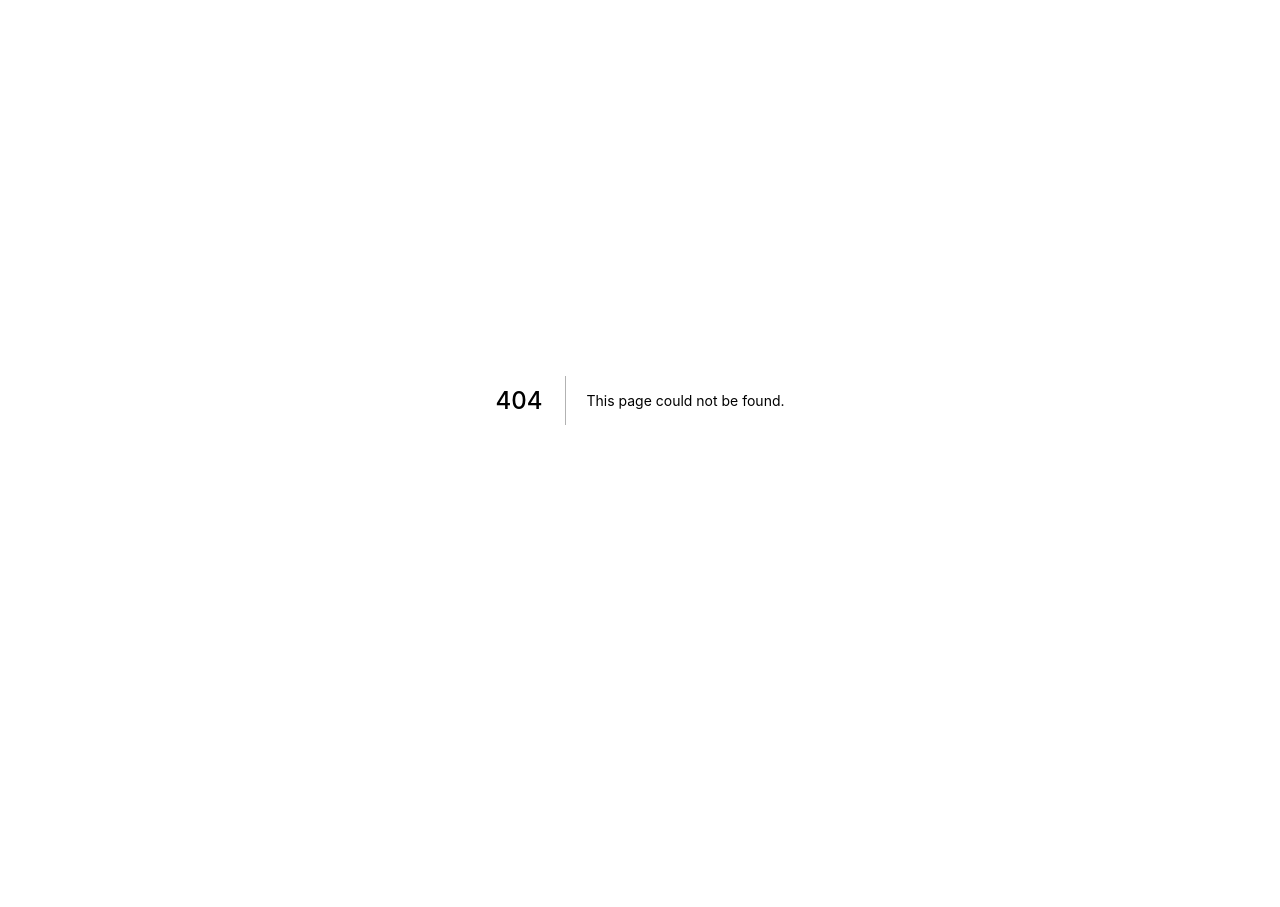
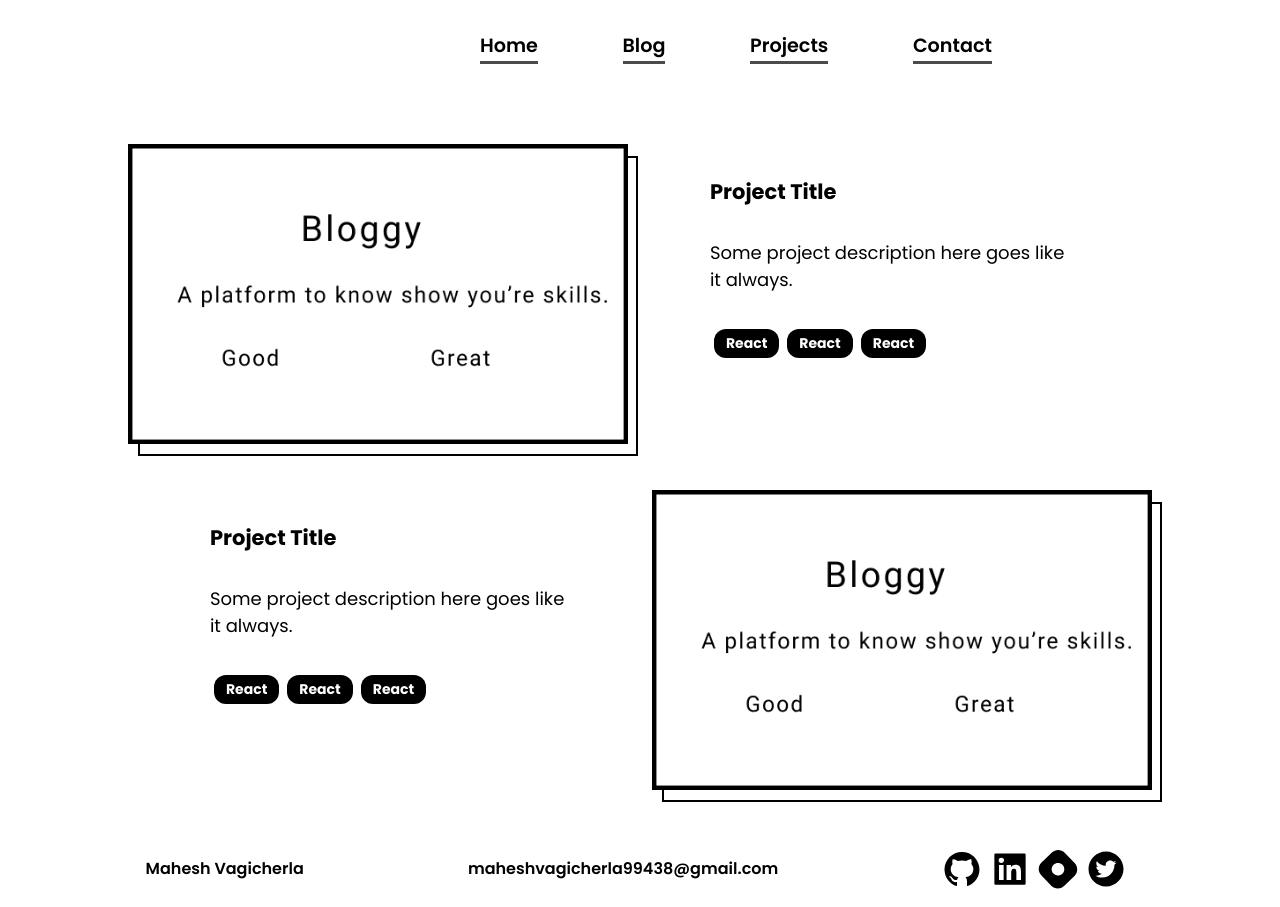
Before and after one commit to b4s36t4/Portfolio, a Next.js app: page /projects in a window 1280 px wide. Before the commit this address had no page. Before the commit the page ends 800 px from the top, so only its background shows below. Built offline with nearby package versions, Linux system fonts and the light colour scheme.

Commit message:
projects page

```diff
--- a/components/Header.jsx
+++ b/components/Header.jsx
@@ -1,17 +1,15 @@
 import Link from "next/link";
 import React, { useState } from "react";
 import styles from "../styles/Header.module.css";
-import { motion, AnimateSharedLayout } from "framer-motion";
 const Header = () => {
   const [mobile, setMobile] = useState(false);
   return (
     <div>
-      <AnimateSharedLayout>
-        <motion.div layout className={styles.menuButton}>
+      <div layout className={styles.menuButton}>
         {mobile ? (
-            <motion.span layout>
-              <motion.svg
-                layout
+          <span layout>
+            <svg
+              layout={true}
               onClick={() => setMobile(!mobile)}
               width="35"
               height="35"
@@ -19,19 +17,19 @@ const Header = () => {
               fill="none"
               xmlns="http://www.w3.org/2000/svg"
             >
-                <motion.path
-                  layout
+              <path
+                layout={true}
                 fillRule="evenodd"
                 clipRule="evenodd"
                 d="M6.00848 46.4248C4.47071 48.0108 4.50985 50.5432 6.09591 52.0809C7.68196 53.6187 10.2143 53.5796 11.7521 51.9935L30.1477 33.0203L47.1434 49.2939C48.739 50.8218 51.2711 50.7668 52.7989 49.1712C54.3267 47.5756 54.2718 45.0435 52.6762 43.5157L35.7166 27.2766L52.8216 9.63444C54.3594 8.04839 54.3203 5.51603 52.7342 3.97826C51.1482 2.44049 48.6158 2.47963 47.078 4.06569L29.9382 21.7437L10.0615 2.71138C8.4659 1.18355 5.93383 1.2385 4.406 2.83412C2.87816 4.42974 2.93311 6.9618 4.52873 8.48964L24.3694 27.4874L6.00848 46.4248Z"
                 fill="black"
               />
-              </motion.svg>
-            </motion.span>
+            </svg>
+          </span>
         ) : (
-            <motion.span layout>
-              <motion.svg
-                layout
+          <span layout>
+            <svg
+              layout={true}
               onClick={() => setMobile(!mobile)}
               width="35"
               height="35"
@@ -39,47 +37,46 @@ const Header = () => {
               fill="none"
               xmlns="http://www.w3.org/2000/svg"
             >
-                <motion.path
-                  layout
+              <path
+                layout={true}
                 fillRule="evenodd"
                 clipRule="evenodd"
                 d="M0 4C0 1.79083 1.79086 0 4 0H63C65.2092 0 67 1.79083 67 4C67 6.20917 65.2092 8 63 8H4C1.79086 8 0 6.20917 0 4ZM0 40C0 37.7908 1.79086 36 4 36H63C65.2092 36 67 37.7908 67 40C67 42.2092 65.2092 44 63 44H4C1.79086 44 0 42.2092 0 40ZM4 18C1.79086 18 0 19.7908 0 22C0 24.2092 1.79086 26 4 26H63C65.2092 26 67 24.2092 67 22C67 19.7908 65.2092 18 63 18H4Z"
                 fill="black"
               />
-              </motion.svg>
-            </motion.span>
+            </svg>
+          </span>
         )}
-        </motion.div>
-      </AnimateSharedLayout>
-      <motion.div
+      </div>
+      <div
         animate={{ opacity: [0, 0.5, 1] }}
         transition={{ duration: "0.3s", type: "spring", bounce: 0.3 }}
         className={mobile ? styles.headerMobile : styles.header}
       >
         <Link href="/">
-          <motion.span
+          <span
             animate={{ opacity: [0.1, 0.3, 0.5, 0.7, 0.9, 1] }}
             transition={{ duration: 0.5 }}
           >
             <p>Home</p>
-          </motion.span>
+          </span>
         </Link>
         <Link href="/posts">
-          <motion.span>
+          <span>
             <p>Blog</p>
-          </motion.span>
+          </span>
         </Link>
         <Link href="/projects">
-          <motion.span>
+          <span>
             <p>Projects</p>
-          </motion.span>
+          </span>
         </Link>
         <Link href="/contact">
-          <motion.span>
+          <span>
             <p>Contact</p>
-          </motion.span>
+          </span>
         </Link>
-      </motion.div>
+      </div>
     </div>
   );
 };
--- a/components/mdxComponents/index.jsx
+++ b/components/mdxComponents/index.jsx
@@ -5,6 +5,7 @@ import styled from "styled-components";
 import { HiClipboard } from "react-icons/hi/index";
 import js from "react-syntax-highlighter/dist/cjs/languages/hljs/javascript";
 import { AiFillCaretDown, AiFillCaretRight } from "react-icons/ai";
+import { useSpring, animated } from "react-spring";
 SyntaxHighlighter.registerLanguage("javascript", js);
 const h2 = styled.h2`
   font-size: 1.5rem;
--- a/pages/_app.js
+++ b/pages/_app.js
@@ -8,6 +8,7 @@ const ReactTooltip = dynamic(() => import("react-tooltip"), { ssr: false });
 
 function MyApp({ Component, pageProps }) {
   return (
+    <MDXProvider components={{ Fold: components.Fold }}>
       <Component {...pageProps}>
         <main />
         <Head>
@@ -15,6 +16,7 @@ function MyApp({ Component, pageProps }) {
         </Head>
         <ReactTooltip effect="solid" />
       </Component>
+    </MDXProvider>
   );
 }
 
--- a/pages/posts/[post].jsx
+++ b/pages/posts/[post].jsx
@@ -53,7 +53,7 @@ function Post({ post, content, files }) {
             {...content}
             components={{
               ...components,
-              Fold: components.Fold,
+              // Fold: components.Fold,
               code: components.Code,
             }}
             scope={{ styled }}
--- a/pages/posts/index.jsx
+++ b/pages/posts/index.jsx
@@ -1,24 +1,14 @@
 import React, { useEffect } from "react";
-import { promises as fs } from "fs";
+// import { promises as fs } from "fs";
 function Posts({ data }) {
-  useEffect(() => {
-    console.log(data);
+  const [index, setIndex] = React.useState(0);
+  const { x } = useSpring({
+    from: {
+      x: 0,
+    },
+    x: 1,
+    delay: 300,
   });
-  return (
-    <div>
-      <p>posts</p>
-    </div>
-  );
-}
-
-export async function getServerSideProps(ctx) {
-  const files = await fs.readdir(process.cwd());
-
-  return {
-    props: {
-      data: files,
-    },
-  };
 }
 
 export default Posts;
--- /dev/null
+++ b/pages/projects.jsx
@@ -0,0 +1,52 @@
+import React from "react";
+import Header from "../components/Header";
+import styles from "../styles/Projects.module.css";
+import Image from "next/image";
+import Footer from "../components/Footer";
+
+const ProjectTag = ({ text }) => {
+  return <div className={styles.projectTag}>{text}</div>;
+};
+
+const Project = ({ left = true }) => {
+  return (
+    <div className={left ? styles.project : styles.projectRight}>
+      <a href="https://github.com/b4s36t4">
+        <div className={styles.projectThum}>
+          <Image
+            className={`${styles.projectThum} z-40`}
+            src="/Project1.png"
+            alt="Project Image"
+            layout="fill"
+          />
+        </div>
+      </a>
+      <div className={styles.projectInfo}>
+        <h1 className={styles.projectTitle}>Project Title</h1>
+        <p className={`${styles.projectDescription} line-clamp-3`}>
+          Some project description here goes like it always.
+        </p>
+        <div className={styles.tags}>
+          <ProjectTag text="React" />
+          <ProjectTag text="React" />
+          <ProjectTag text="React" />
+        </div>
+      </div>
+    </div>
+  );
+};
+
+function Projects() {
+  return (
+    <>
+      <Header />
+      <div className={styles.projectsContainer}>
+        <Project />
+        <Project left={false} />
+      </div>
+      <Footer />
+    </>
+  );
+}
+
+export default Projects;
--- /dev/null
+++ b/styles/Projects.module.css
@@ -0,0 +1,98 @@
+.projectsContainer {
+  display: flex;
+  align-items: flex-start;
+  margin: 0 10%;
+  padding: 1rem 0;
+  flex-direction: column;
+}
+
+.project {
+  width: 100%;
+  display: flex;
+  align-items: flex-start;
+  justify-content: space-between;
+  margin: 2rem 0;
+}
+
+.projectRight {
+  width: 100%;
+  display: flex;
+  align-items: flex-start;
+  justify-content: space-between;
+  flex-direction: row-reverse;
+}
+
+.projectThum {
+  width: 500px;
+  height: 300px;
+  text-align: center;
+  position: relative;
+}
+
+.projectThum::after {
+  content: "";
+  position: relative;
+  display: block;
+  width: 100%;
+  left: 2%;
+  top: 4%;
+  height: 100%;
+  padding: 10px;
+  border: 2px solid #000;
+  transition: all 0.3s ease-in-out;
+}
+
+.projectThum:hover::after {
+  left: -2%;
+  top: -4%;
+}
+
+.projectInfo {
+  width: 100%;
+  margin: 2rem 8%;
+  display: flex;
+  flex-direction: column;
+  align-items: flex-start;
+  height: 250px;
+}
+
+.projectTitle {
+  font-size: 21px;
+  font-weight: 700;
+  margin-bottom: 2rem;
+}
+
+.projectTag {
+  font-size: 14px;
+  font-weight: 700;
+  padding: 0.25rem 0.75rem;
+  color: white;
+  border-radius: 12px;
+  background-color: #000;
+  margin: 0.25rem;
+  transition: all 0.3s ease-in-out;
+  cursor: pointer;
+}
+
+.projectTag:hover {
+  transform: scale(1.08);
+}
+
+.projectTag::selection {
+  background-color: rgb(238, 182, 182);
+  color: #000;
+}
+
+.projectDescription {
+  font-size: 18px;
+  font-weight: 400;
+  margin-bottom: 2rem;
+}
+
+.tags {
+  display: flex;
+  flex-direction: row;
+  align-items: flex-start;
+  overflow: hidden;
+  flex-flow: row wrap;
+}
--- a/styles/globals.css
+++ b/styles/globals.css
@@ -10,6 +10,7 @@ p {
   font-family: -apple-system, BlinkMacSystemFont, Segoe UI, Roboto, Oxygen,
     Ubuntu, Cantarell, Fira Sans, Droid Sans, Helvetica Neue, sans-serif;
   box-sizing: border-box;
+  font-family: Poppins, sans-serif;
 }
 
 a {
--- /dev/null
+++ b/x.cjs
@@ -0,0 +1,8 @@
+var flubber = require("flubber"); // Node classic
+const paths = [
+  "M37.4446 22.4389C36.0673 22.8045 34.6484 22.9896 33.2234 22.9895C28.8844 22.9895 24.8096 21.3032 21.7489 18.2437C19.7391 16.2229 18.2941 13.7109 17.5581 10.958C16.8221 8.20504 16.8208 5.30735 17.5542 2.55373C17.6458 2.20944 17.6452 1.84713 17.5525 1.50314C17.4598 1.15915 17.2783 0.84557 17.026 0.593865C16.7738 0.34216 16.4599 0.161177 16.1156 0.0690716C15.7713 -0.0230339 15.4089 -0.0230237 15.0646 0.0691012C11.6161 0.98775 8.46984 2.79676 5.9415 5.31466C-1.9805 13.2338 -1.9805 26.1242 5.9415 34.0474C7.82451 35.9402 10.0643 37.4409 12.5314 38.4626C14.9984 39.4844 17.6437 40.0069 20.3141 39.9999C22.9838 40.0074 25.6284 39.4853 28.0948 38.4639C30.5613 37.4425 32.8004 35.942 34.6826 34.0494C37.2033 31.5215 39.0138 28.3748 39.9321 24.9256C40.0234 24.5814 40.0226 24.2194 39.9299 23.8756C39.8373 23.5318 39.656 23.2184 39.4041 22.9667C39.1523 22.7149 38.8388 22.5337 38.4949 22.4411C38.151 22.3485 37.7888 22.3477 37.4446 22.4389ZM31.811 31.1767C30.305 32.6905 28.5136 33.8906 26.5405 34.7076C24.5674 35.5247 22.4518 35.9425 20.3161 35.9367C18.1797 35.9421 16.0635 35.5239 14.0898 34.7066C12.116 33.8892 10.324 32.6887 8.81724 31.1747C2.48045 24.8382 2.48045 14.5259 8.81724 8.18935C10.0417 6.96668 11.4554 5.94935 13.0038 5.17651C12.7772 8.10008 13.1846 11.0381 14.1983 13.7898C15.212 16.5415 16.808 19.042 18.8772 21.1204C20.9518 23.1954 23.4525 24.7953 26.2064 25.8093C28.9602 26.8234 31.9015 27.2275 34.8269 26.9937C34.0496 28.539 33.0316 29.9509 31.811 31.1767Z",
+  "M18 28C23.5229 28 28 23.5229 28 18C28 12.4772 23.5229 8.00003 18 8.00003C12.4772 8.00003 8.00003 12.4772 8.00003 18C8.00003 23.5229 12.4772 28 18 28Z",
+];
+
+const ip = flubber.interpolate(paths[0], paths[1]);
+console.log(ip(0));
```
Also changed, not shown: package.json (+4 -8 lines), posts/my-first-blog.mdx (renamed from posts/my-first-blog copy.mdx), public/Project1.png (added), 1 other file (tests, documents, lock files or other folders). Lines whose indentation alone changed are shown as unchanged.
